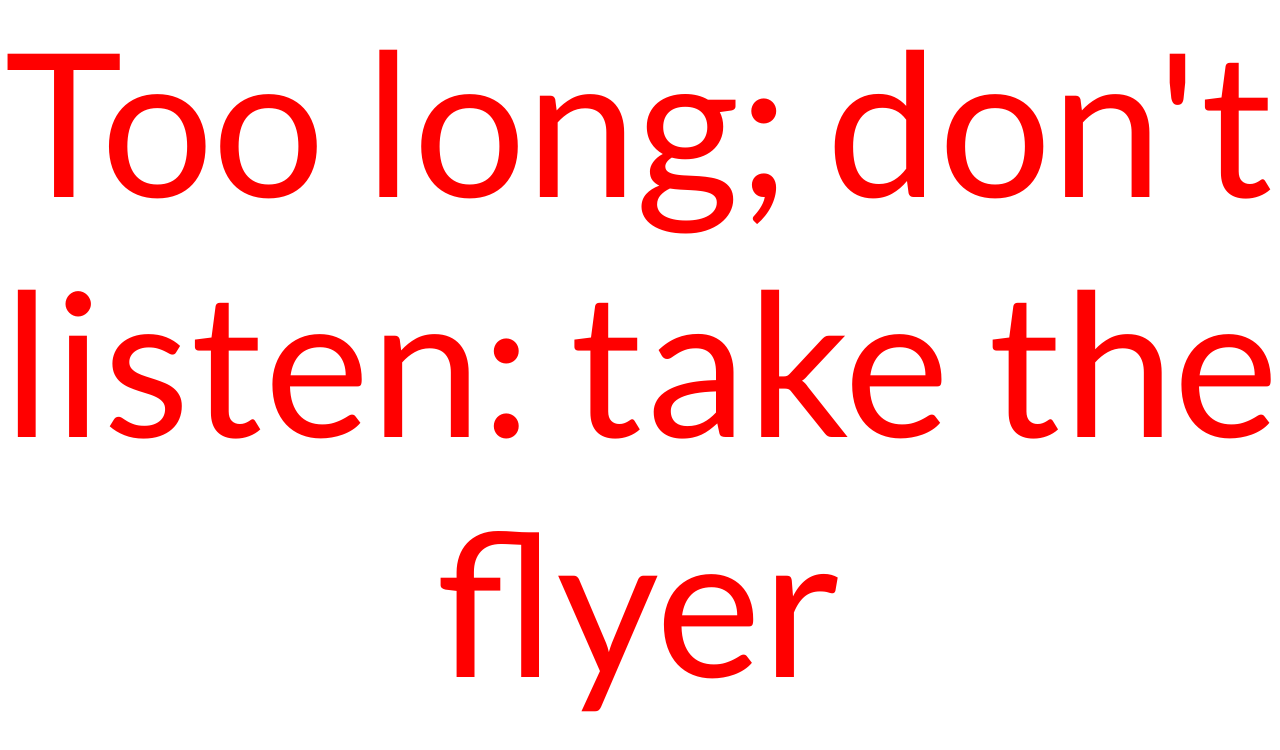
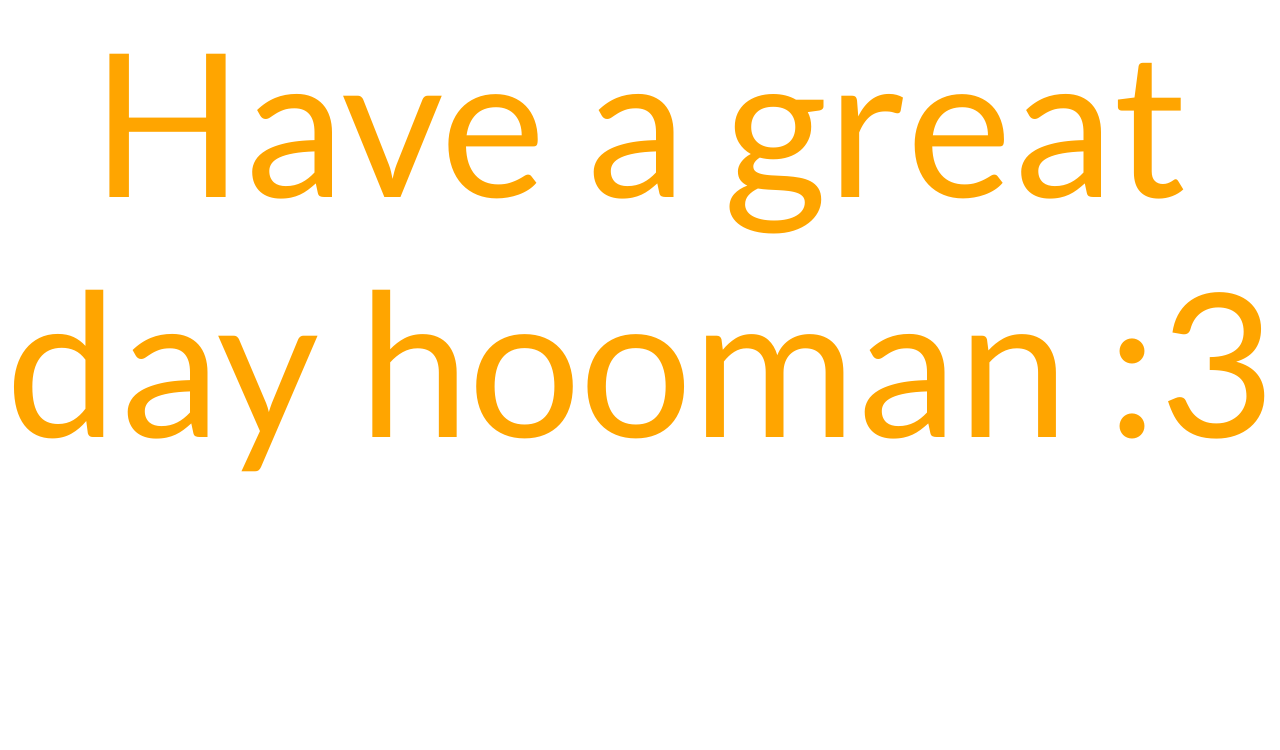
Before and after one commit to thmsng/august-projects, a plain HTML site: page index.html in a window 1280 px wide. Drawn offline with Linux system fonts and the light colour scheme.

Commit message:
Update index.html

```diff
--- a/index.html
+++ b/index.html
@@ -35,7 +35,7 @@
   <title>Document</title>
 </head>
 <body>
-  <div class="gesc" style="color:red; font-size: 200px; vertical-align: middle; text-align: center;">Too long; don't listen: take the flyer</div>
+  <div class="gesc" style="color:orange; font-size: 200px; vertical-align: middle; text-align: center;">Have a great day hooman :3</div>
   <!---
   <div id="navbar">
     <ul>
```
